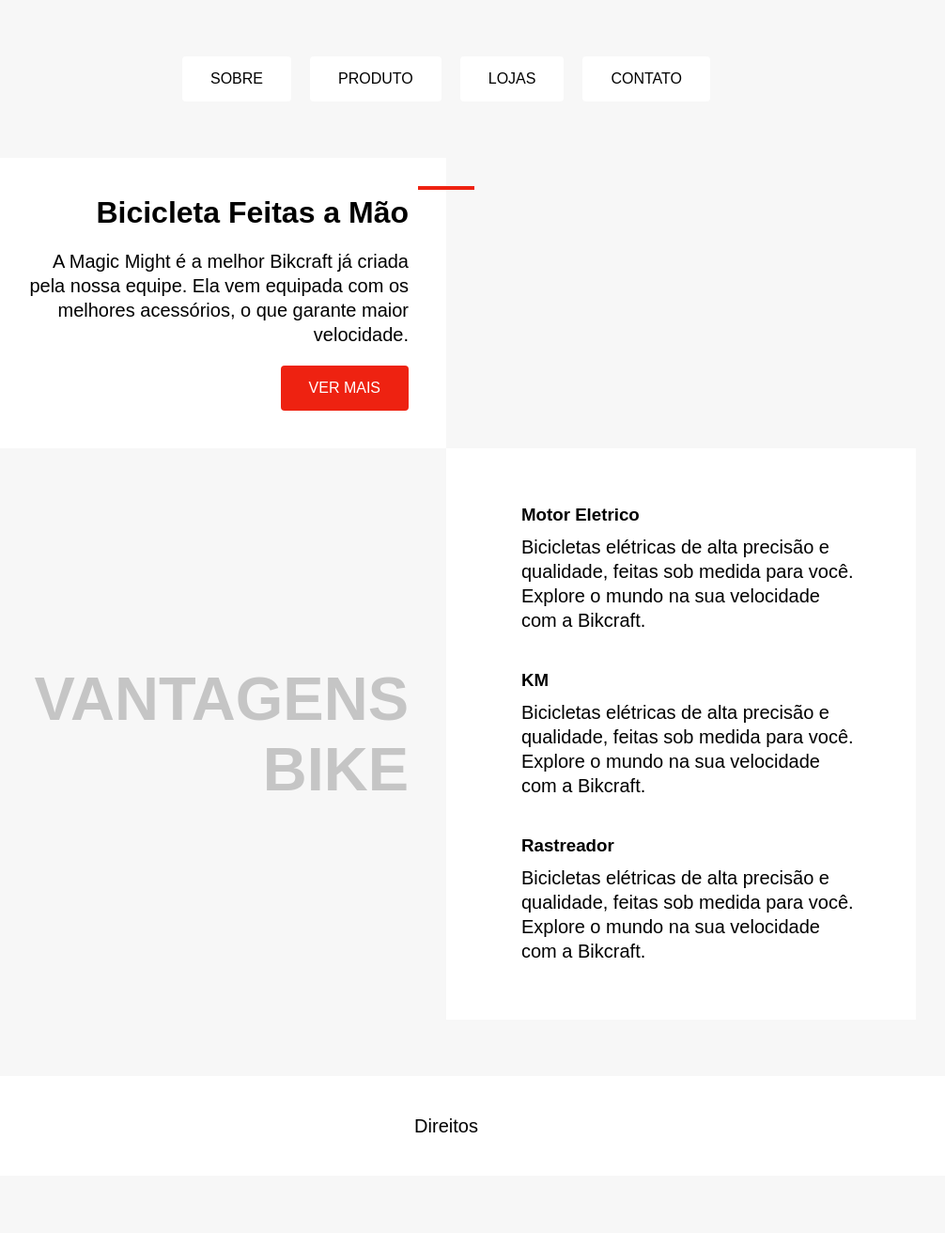
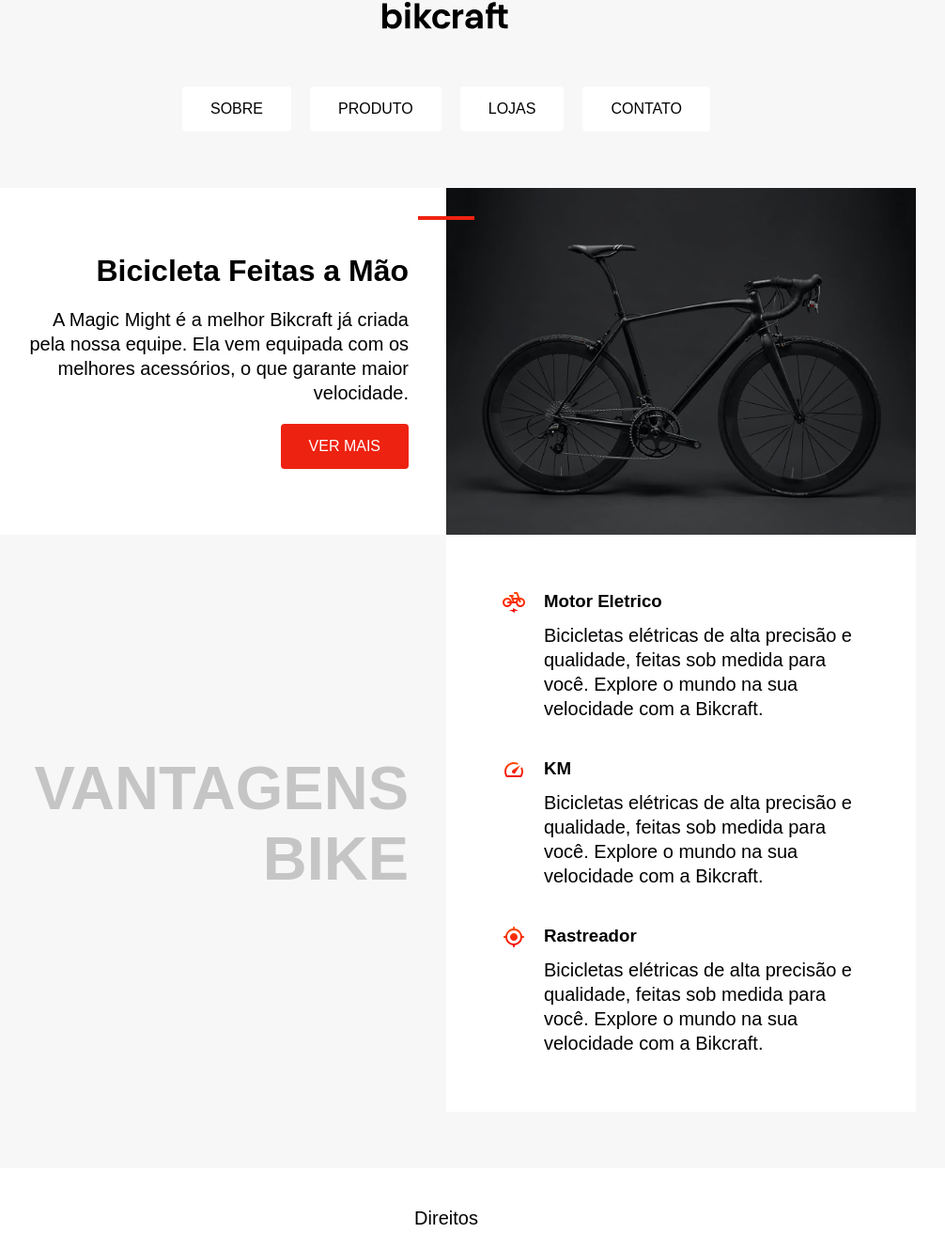
Before and after one commit to domdq/Bikcraft-Fundamentos, a plain HTML site: page index.html in a window 1280 px wide. Shown: the whole page at 94% size, without its empty margins (165-1171 px from the left). Before the commit the page ends 1251 px from the top, so only its background shows below. Drawn offline with Linux system fonts and the light colour scheme; the site is published under a folder, as on GitHub Pages, so addresses that start at the root find nothing.

Commit message:
Update index.html

```diff
--- a/index.html
+++ b/index.html
@@ -6,12 +6,12 @@
   <meta http-equiv="X-UA-Compatible" content="IE=edge">
   <meta name="viewport" content="width=device-width, initial-scale=1.0">
   <link rel="stylesheet" href="./style4.css">
-  <title>Document</title>
+  <title>Bikcraft - Bicletas feitas a mão</title>
 </head>
 
 <body>
 
-  <img src="/img/bikcraft.svg" alt="">
+  <img src="./img/bikcraft.svg" alt="">
 
   <div class="menu">
     <a href="#">SOBRE</a>
@@ -28,24 +28,24 @@
       <a class="butao" href="#"> Ver MAis</a>
     </div>
 
-    <img src="/img/bicicleta.jpg" alt="">
+    <img src="./img/bicicleta.jpg" alt="">
     <h2 class="subtitulo">Vantagens Bike</h2>
 
     <div class="vantagens">
       <div class="vantagens-item">
-        <img src="/img/eletrica.svg" alt="">
+        <img src="./img/eletrica.svg" alt="">
         <h3>Motor Eletrico</h3>
         <p>Bicicletas elétricas de alta precisão e qualidade, feitas sob medida para você. Explore o mundo na sua velocidade com a Bikcraft.</p>
       </div>
 
       <div class="vantagens-item">
-        <img src="/img/velocidade.svg" alt="">
+        <img src="./img/velocidade.svg" alt="">
         <h3>KM</h3>
         <p>Bicicletas elétricas de alta precisão e qualidade, feitas sob medida para você. Explore o mundo na sua velocidade com a Bikcraft.</p>
       </div>
 
       <div class="vantagens-item">
-        <img src="/img/rastreador.svg" alt="">
+        <img src="./img/rastreador.svg" alt="">
         <h3>Rastreador</h3>
         <p>Bicicletas elétricas de alta precisão e qualidade, feitas sob medida para você. Explore o mundo na sua velocidade com a Bikcraft.</p>
       </div>
```
